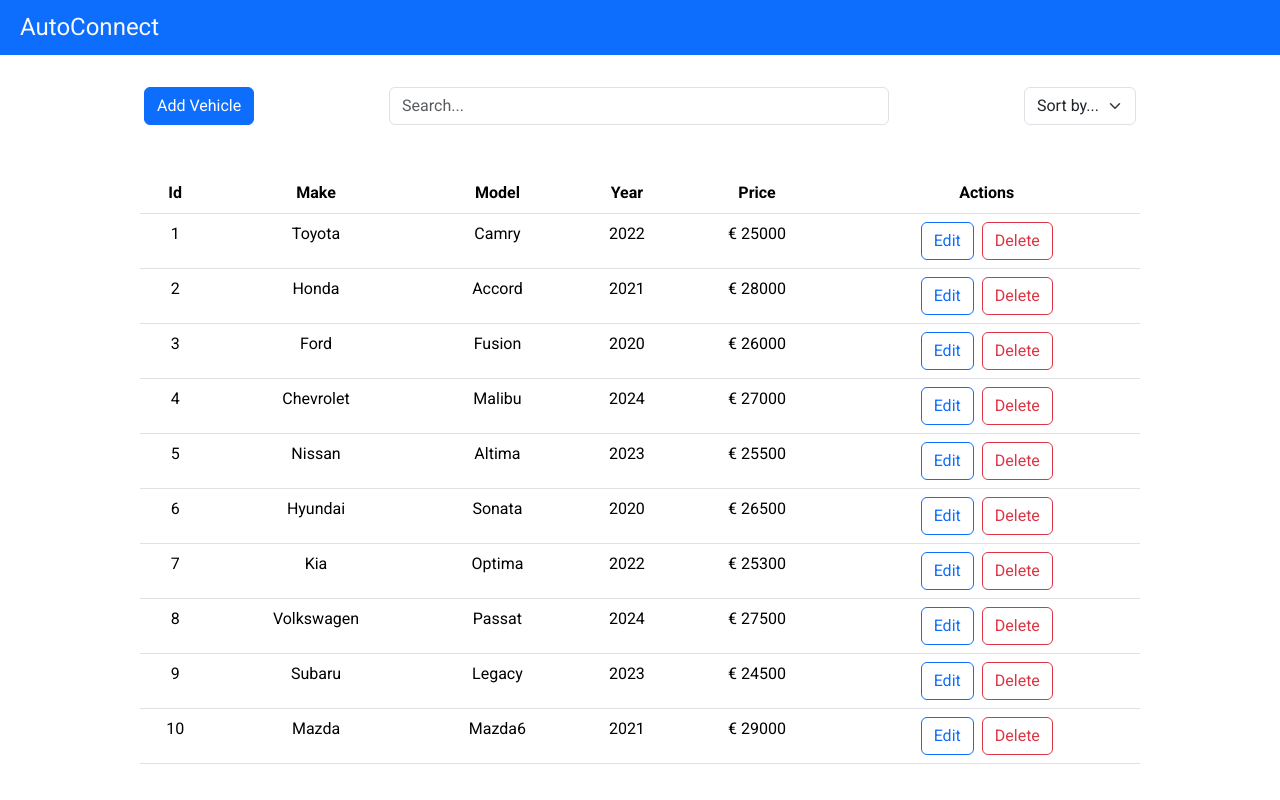
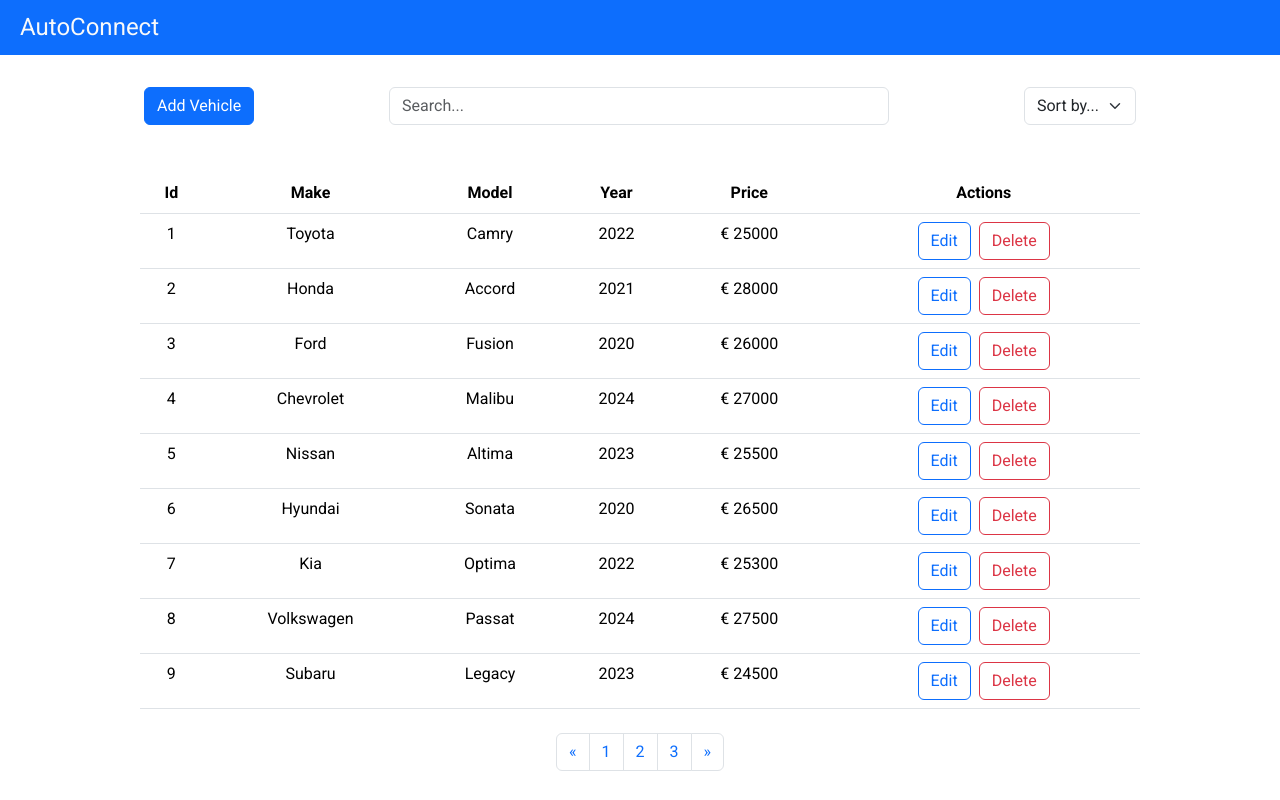
Before and after one commit to szeilertamas/react-mobx-firebase-vehicle-app, a React (Create React App) app: page / in a window 1280 px wide. Built offline with nearby package versions, Linux system fonts and the light colour scheme.

Commit message:
Add Paging component, update UI

```diff
--- /dev/null
+++ b/src/components/Paging.js
@@ -0,0 +1,27 @@
+// src/components/Paging.js
+
+import React from 'react';
+
+function Paging() {
+  return (
+    <nav aria-label="Page navigation">
+      <ul className="pagination justify-content-center">
+        <li className="page-item">
+          <a className="page-link" href="#" aria-label="Previous">
+            <span aria-hidden="true">&laquo;</span>
+          </a>
+        </li>
+        <li className="page-item"><a className="page-link" href="#">1</a></li>
+        <li className="page-item"><a className="page-link" href="#">2</a></li>
+        <li className="page-item"><a className="page-link" href="#">3</a></li>
+        <li className="page-item">
+          <a className="page-link" href="#" aria-label="Next">
+            <span aria-hidden="true">&raquo;</span>
+          </a>
+        </li>
+      </ul>
+    </nav>
+  );
+}
+
+export default Paging;
--- a/src/components/VehicleList.js
+++ b/src/components/VehicleList.js
@@ -13,7 +13,6 @@
     { id: 7, make: "Kia", model: "Optima", year: 2022, price: 25300 },
     { id: 8, make: "Volkswagen", model: "Passat", year: 2024, price: 27500 },
     { id: 9, make: "Subaru", model: "Legacy", year: 2023, price: 24500 },
-    { id: 10, make: "Mazda", model: "Mazda6", year: 2021, price: 29000 },
   ];
 
   return (
--- a/src/pages/HomePage.js
+++ b/src/pages/HomePage.js
@@ -5,19 +5,24 @@
 import AddVehicle from "../components/AddVehicle";
 import Filtering from "../components/Filtering";
 import Sorting from "../components/Sorting";
+import Paging from "../components/Paging";
 
 function HomePage() {
   return (
     <div>
       <nav className="navbar navbar-light bg-primary">
         <div className="container-fluid">
-          <span className="navbar-brand mb-0 ms-2 h2 text-light" style={{ fontSize: "1.5rem" }}>
+          <span
+            className="navbar-brand mb-0 ms-2 h2 text-light"
+            style={{ fontSize: "1.5rem" }}
+          >
             AutoConnect
           </span>
         </div>
       </nav>
       <div
-        className="container d-flex justify-content-between align-items-center px-3 mt-3"
+        className="container d-flex justify-content-between
+         align-items-center px-3 mt-3"
         style={{ maxWidth: "80%" }}
       >
         <AddVehicle />
@@ -25,6 +30,9 @@
         <Sorting />
       </div>
       <VehicleList />
+      <div className="m-4">
+        <Paging />
+      </div>
     </div>
   );
 }
```
